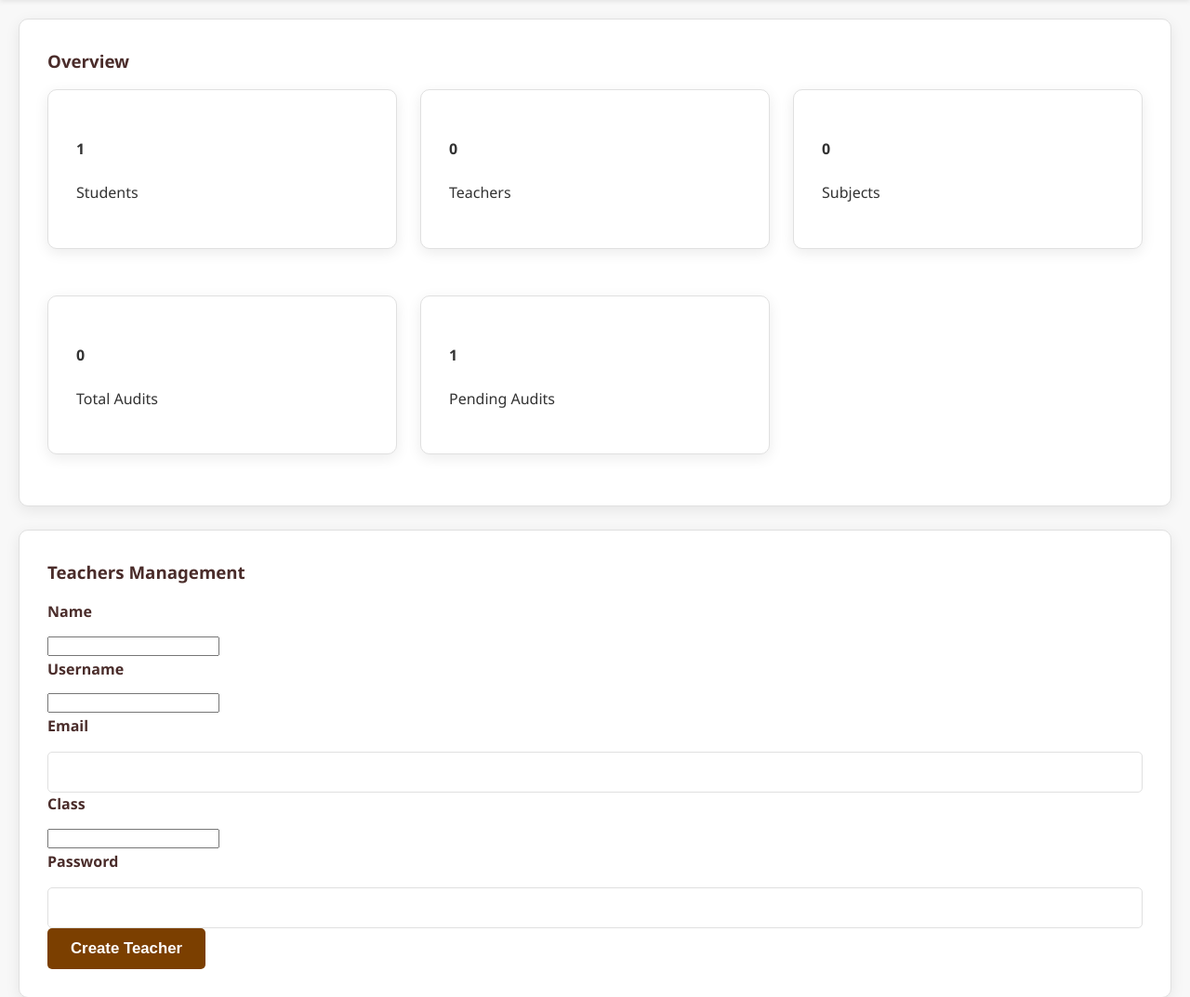
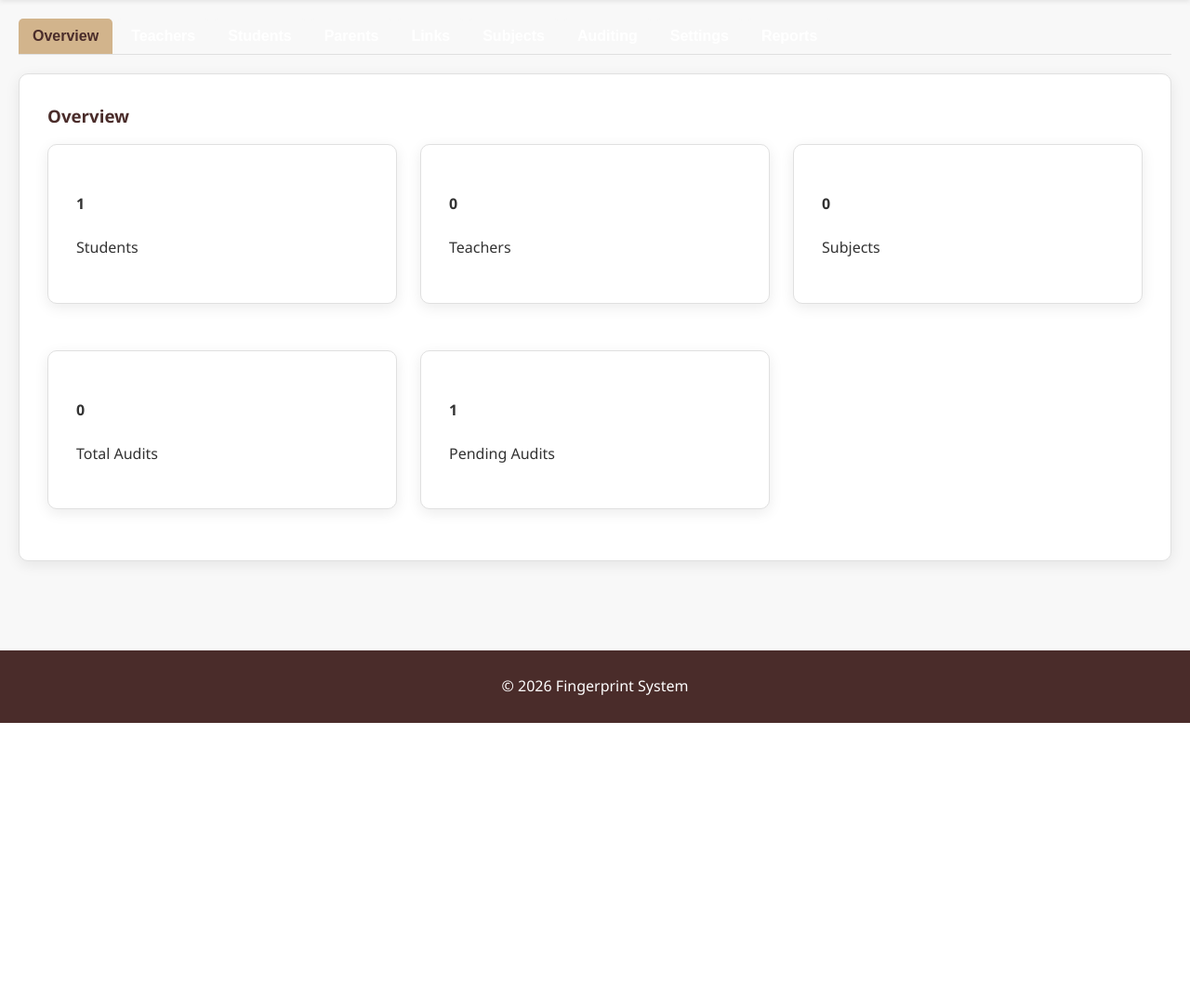
Before and after one commit to jamiemkariuki/Fingerprint-System-Beta, a Flask app: page /admin/dashboard in a window 1280 px wide. Shown: the part 76-1149 px from the top of the page at 93% size. After the commit the page ends 854 px from the top, so only its background shows below. Run offline with Flask 3, Linux system fonts and the light colour scheme; the visitor is signed in with stand-in values (Sample User, id 1); data comes from the database, SQL or seed files in the repository; data that the repository does not hold is empty.

Commit message:
feat(admin): add tabbed navigation to admin dashboard to reduce page content; show one section at a time

```diff
--- a/templates/admin_dashboard.html
+++ b/templates/admin_dashboard.html
@@ -1,6 +1,19 @@
 {% extends 'base.html' %}
 {% block content %}
 
+<div class="admin-nav">
+    <button class="tab-link active" onclick="openTab(event, 'Overview')">Overview</button>
+    <button class="tab-link" onclick="openTab(event, 'Teachers')">Teachers</button>
+    <button class="tab-link" onclick="openTab(event, 'Students')">Students</button>
+    <button class="tab-link" onclick="openTab(event, 'Parents')">Parents</button>
+    <button class="tab-link" onclick="openTab(event, 'Links')">Links</button>
+    <button class="tab-link" onclick="openTab(event, 'Subjects')">Subjects</button>
+    <button class="tab-link" onclick="openTab(event, 'Auditing')">Auditing</button>
+    <button class="tab-link" onclick="openTab(event, 'Settings')">Settings</button>
+    <button class="tab-link" onclick="openTab(event, 'Reports')">Reports</button>
+</div>
+
+<div id="Overview" class="tab-content active">
     <div class="card">
         <h3>Overview</h3>
         <div class="grid">
@@ -26,7 +39,9 @@
             </div>
         </div>
     </div>
+</div>
 
+<div id="Teachers" class="tab-content">
     <div class="card">
         <h3>Teachers Management</h3>
         <form method="post" action="{{ url_for('admin.create_teacher') }}">
@@ -67,7 +82,9 @@
         </table>
         {% endif %}
     </div>
+</div>
 
+<div id="Students" class="tab-content">
     <div class="card">
         <h3>Students Management</h3>
         <p>Students are registered via teacher dashboard.</p>
@@ -95,7 +112,9 @@
         </table>
         {% endif %}
     </div>
+</div>
 
+<div id="Parents" class="tab-content">
     <div class="card">
         <h3>Parents Management</h3>
         <form method="post" action="{{ url_for('admin.create_parent') }}">
@@ -130,7 +149,9 @@
         </table>
         {% endif %}
     </div>
+</div>
 
+<div id="Links" class="tab-content">
     <div class="card">
         <h3>Student-Parent Links</h3>
         <form method="post" action="{{ url_for('admin.link_student_parent') }}">
@@ -177,7 +198,9 @@
         </table>
         {% endif %}
     </div>
+</div>
 
+<div id="Subjects" class="tab-content">
     <div class="card">
         <h3>Subject Management</h3>
         <form method="post" action="{{ url_for('admin.manage_subjects') }}">
@@ -203,7 +226,9 @@
         </ul>
         {% endif %}
     </div>
+</div>
 
+<div id="Auditing" class="tab-content">
     <div class="card">
         <h3>Assign Subject for Auditing</h3>
         <form method="post" action="{{ url_for('admin.assign_subject') }}">
@@ -265,7 +290,9 @@
             </table>
         </div>
     </div>
+</div>
 
+<div id="Settings" class="tab-content">
     <div class="card">
         <h3>Settings</h3>
         <form method="post" action="{{ url_for('admin.save_settings') }}">
@@ -280,7 +307,9 @@
             <button type="submit">{{ 'Disable' if listener_enabled else 'Enable' }}</button>
         </form>
     </div>
+</div>
 
+<div id="Reports" class="tab-content">
     <div class="card">
         <h3>Reports</h3>
         <form method="post" action="{{ url_for('admin.send_reports') }}">
@@ -288,5 +317,54 @@
             <button type="submit">Send Reports</button>
         </form>
     </div>
+</div>
+
+<script>
+function openTab(evt, tabName) {
+    var i, tabcontent, tablinks;
+    tabcontent = document.getElementsByClassName("tab-content");
+    for (i = 0; i < tabcontent.length; i++) {
+        tabcontent[i].style.display = "none";
+    }
+    tablinks = document.getElementsByClassName("tab-link");
+    for (i = 0; i < tablinks.length; i++) {
+        tablinks[i].className = tablinks[i].className.replace(" active", "");
+    }
+    document.getElementById(tabName).style.display = "block";
+    evt.currentTarget.className += " active";
+}
+</script>
+
+<style>
+.admin-nav {
+    display: flex;
+    overflow-x: auto;
+    margin-bottom: 20px;
+    border-bottom: 1px solid var(--border-color);
+}
+
+.tab-link {
+    background-color: var(--off-white);
+    border: none;
+    padding: 10px 15px;
+    cursor: pointer;
+    font-size: 1em;
+    border-radius: 5px 5px 0 0;
+    margin-right: 5px;
+}
+
+.tab-link.active {
+    background-color: var(--brown-light);
+    color: var(--brown-dark);
+}
+
+.tab-content {
+    display: none;
+}
+
+.tab-content.active {
+    display: block;
+}
+</style>
 
 {% endblock %}
```
Lines whose indentation alone changed are shown as unchanged.
